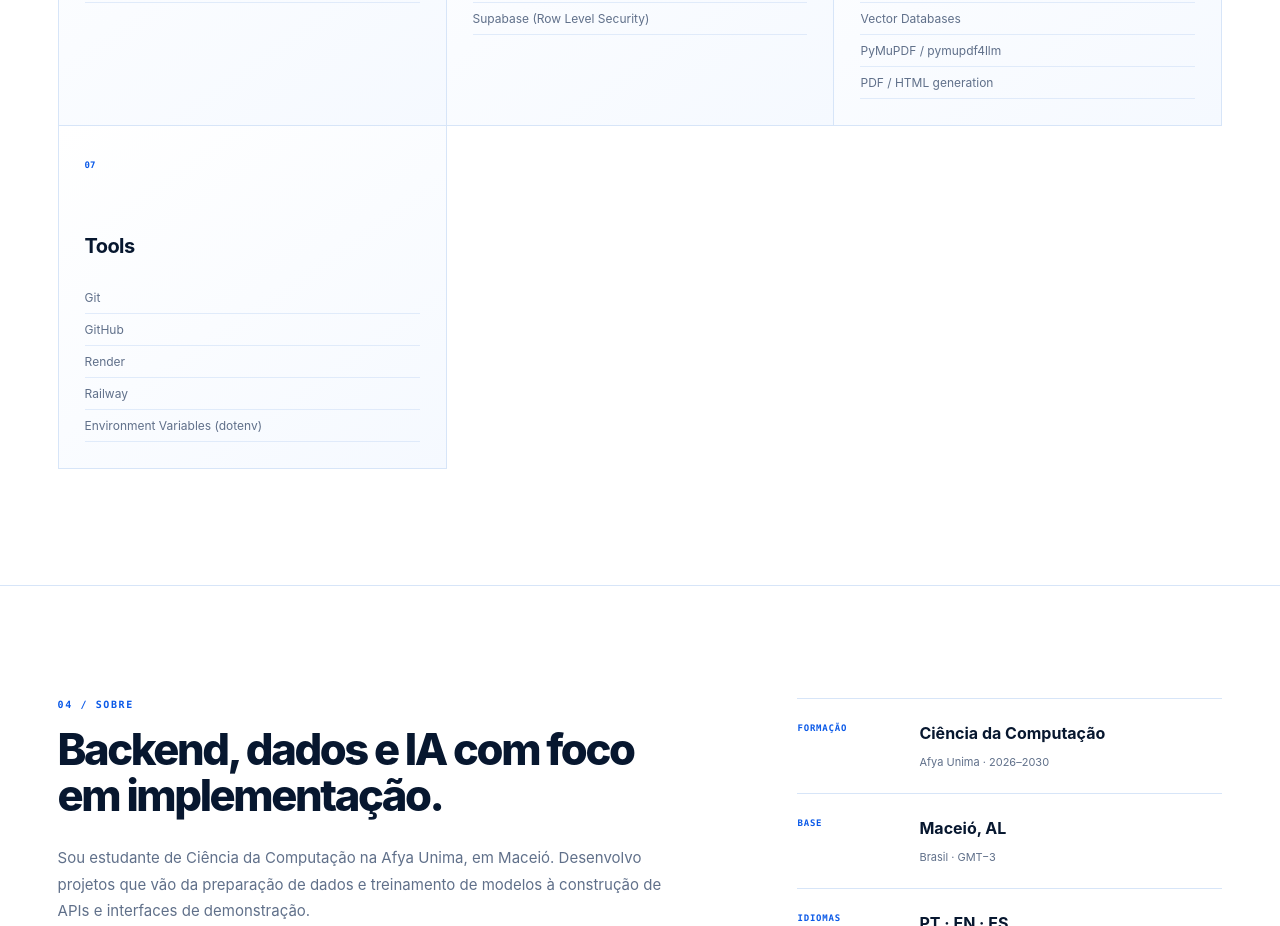
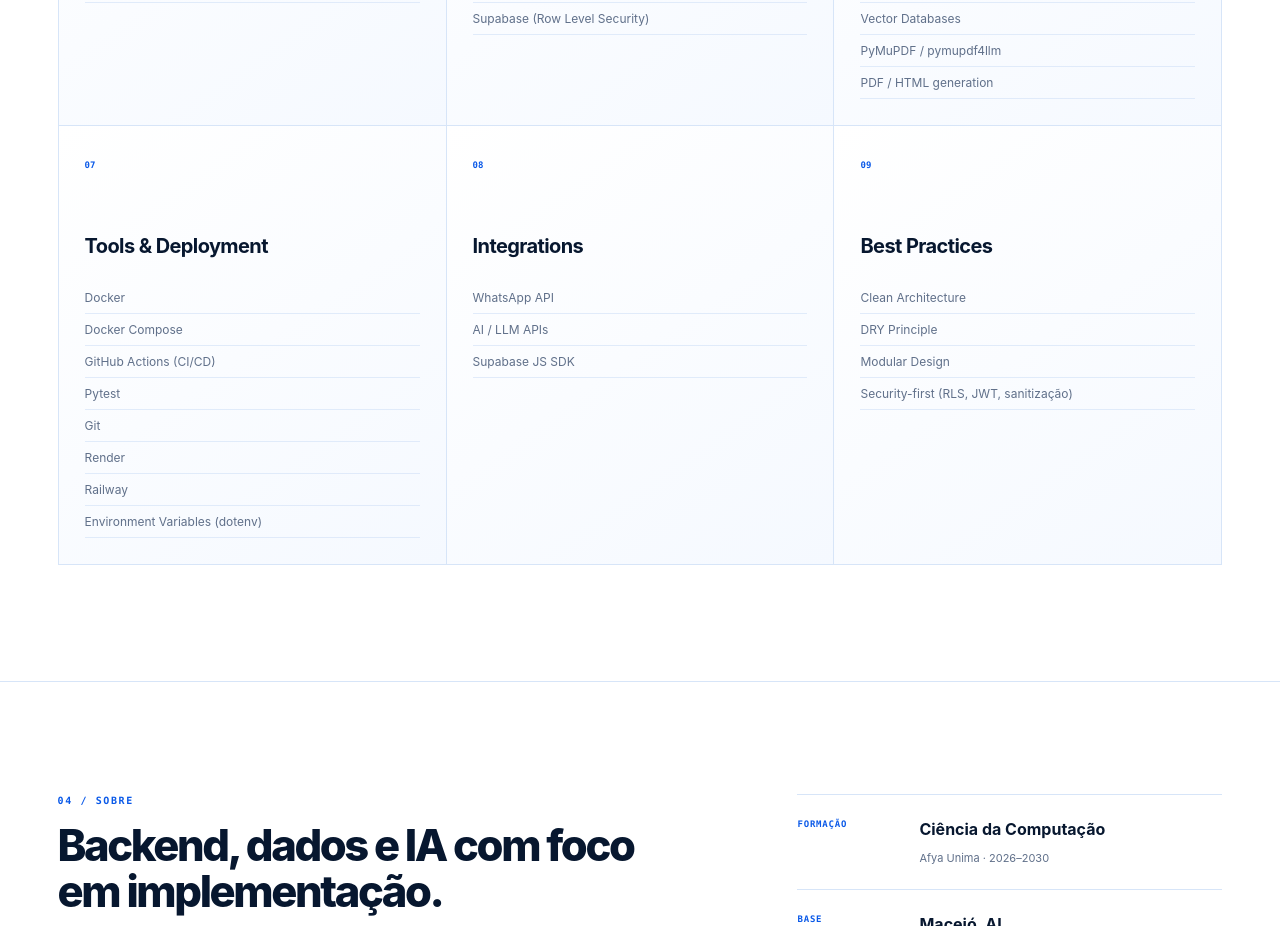
Before and after one commit to ghcalado/ghcalado.github.io, a Next.js app: page / in a window 1280 px wide. Shown: the part 3780-4706 px from the top of the page. Built offline with nearby package versions, Linux system fonts and the light colour scheme.

Commit message:
feat(stack): adiciona Docker, GitHub Actions, Pytest e Security-first nas skills

```diff
--- a/app/page.tsx
+++ b/app/page.tsx
@@ -97,8 +97,16 @@
     skills: ["Pandas", "SQLite3", "PostgreSQL", "Relational Modeling", "Vector Databases", "PyMuPDF / pymupdf4llm", "PDF / HTML generation"],
   },
   {
-    title: "Tools",
-    skills: ["Git", "GitHub", "Render", "Railway", "Environment Variables (dotenv)"],
+    title: "Tools & Deployment",
+    skills: ["Docker", "Docker Compose", "GitHub Actions (CI/CD)", "Pytest", "Git", "Render", "Railway", "Environment Variables (dotenv)"],
+  },
+  {
+    title: "Integrations",
+    skills: ["WhatsApp API", "AI / LLM APIs", "Supabase JS SDK"],
+  },
+  {
+    title: "Best Practices",
+    skills: ["Clean Architecture", "DRY Principle", "Modular Design", "Security-first (RLS, JWT, sanitização)"],
   },
 ];
 
```
